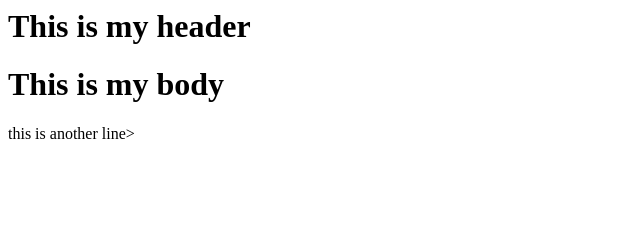
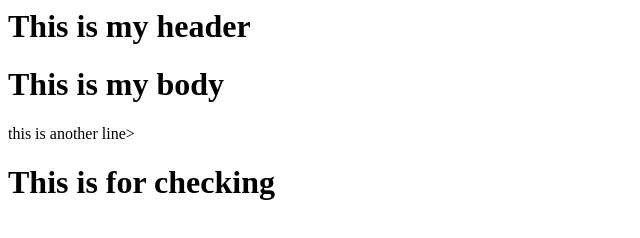
Before and after one commit to Bhanukiran213/devopsclasses, a plain HTML site: page index.html in a window 1280 px wide. Shown: the whole page, without its empty margins (0-640 px from the left). Drawn offline with Linux system fonts and the light colour scheme.

Commit message:
added line in index.html

```diff
--- a/index.html
+++ b/index.html
@@ -1,3 +1,4 @@
 <h1>This is my header</h1>
 <h1>This is my body</h1
 <h1>this is another line</h1>>
+<h1>This is for checking</h1>
```
